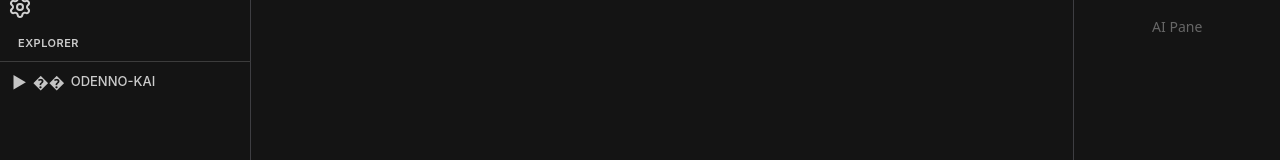
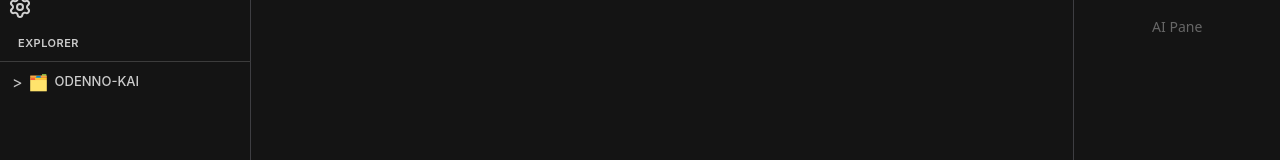
Before and after one commit to OdenTakashi/beyond-tab, a React (Vite) app: page / in a window 1280 px wide. Shown: the part 383-543 px from the top of the page. Built offline with nearby package versions, Linux system fonts and the light colour scheme.

Commit message:
見た目変えた

```diff
--- a/src/components/ide/FileExplorer.tsx
+++ b/src/components/ide/FileExplorer.tsx
@@ -81,8 +81,8 @@ export const FileExplorer = () => {
               color: "#c5c5c5",
               transform: isOpen ? "rotate(90deg)" : "rotate(0deg)",
               transition: "transform 0.2s ease"
-            }}>▶</span>
-            <span style={{ fontSize: "16px", color: "#c5c5c5" }}>��</span>
+            }}>&gt;</span>
+            <span style={{ fontSize: "16px", color: "#c5c5c5" }}>🗂️</span>
             <span style={{ color: "#cccccc", fontWeight: "500" }}>ODENNO-KAI</span>
           </div>
 
```
